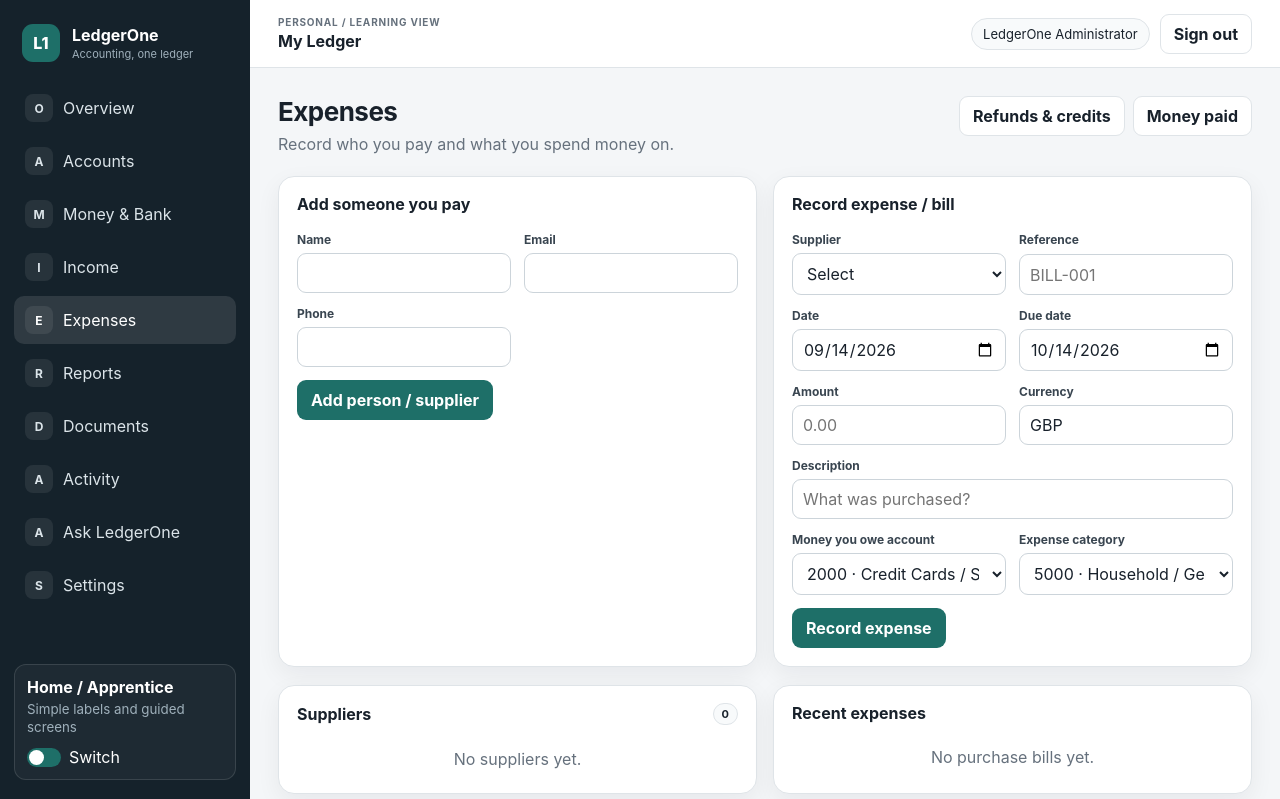
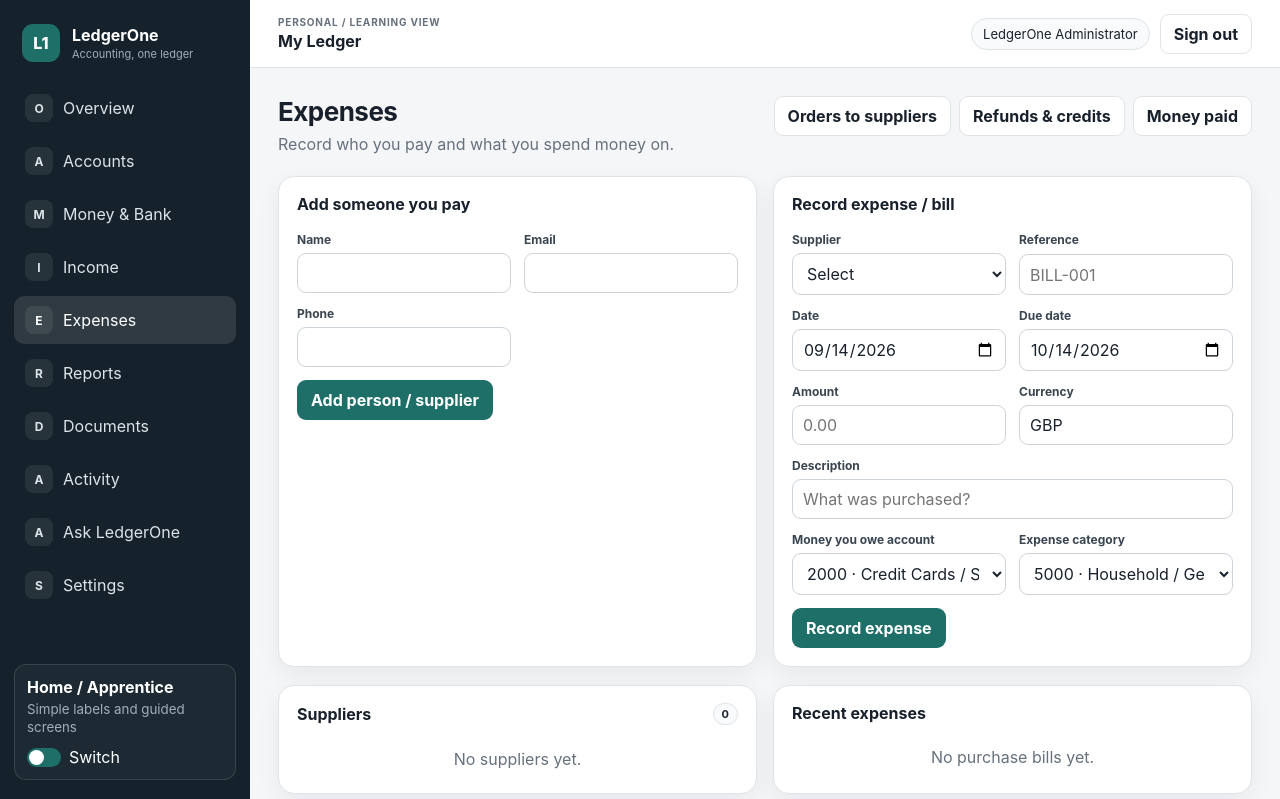
Before and after one commit to zageabb/LedgerOne, a Flask app: page /purchases/ in a window 1280 px wide. Shown: the top 799 px of the page. Run offline with Flask 3, Linux system fonts and the light colour scheme; a user stored in the database is signed in.

Commit message:
Link purchase orders from Purchases

```diff
--- a/ledgerone/templates/purchases/index.html
+++ b/ledgerone/templates/purchases/index.html
@@ -3,7 +3,7 @@
 {% block content %}
 <div class="page-head">
   <div><h1>{{ 'Expenses' if ui_mode == 'home' else 'Purchases & payables' }}</h1><p>{{ 'Record who you pay and what you spend money on.' if ui_mode == 'home' else 'Maintain suppliers and post purchase bills to payables, expense and VAT control accounts.' }}</p></div>
-  <div class="actions"><a class="button button-secondary" href="{{ url_for('purchase_credits.index') }}">{{ 'Refunds & credits' if ui_mode == 'home' else 'Credit notes' }}</a><a class="button button-secondary" href="{{ url_for('purchases.payments') }}">{{ 'Money paid' if ui_mode == 'home' else 'Supplier payments' }}</a></div>
+  <div class="actions"><a class="button button-secondary" href="{{ url_for('purchase_orders.index') }}">{{ 'Orders to suppliers' if ui_mode == 'home' else 'Purchase orders' }}</a><a class="button button-secondary" href="{{ url_for('purchase_credits.index') }}">{{ 'Refunds & credits' if ui_mode == 'home' else 'Credit notes' }}</a><a class="button button-secondary" href="{{ url_for('purchases.payments') }}">{{ 'Money paid' if ui_mode == 'home' else 'Supplier payments' }}</a></div>
 </div>
 <div class="grid grid-2">
   <div class="card"><div class="card-head"><h2>{{ 'Add someone you pay' if ui_mode == 'home' else 'Create supplier' }}</h2></div><div class="card-body"><form method="post" class="form-grid"><input type="hidden" name="csrf_token" value="{{ csrf_token() }}"><input type="hidden" name="action" value="supplier"><div class="field"><label>Name</label><input name="name" required></div><div class="field"><label>Email</label><input type="email" name="email"></div><div class="field"><label>Phone</label><input name="phone"></div><div class="field-full"><button class="button" type="submit">{{ 'Add person / supplier' if ui_mode == 'home' else 'Create supplier' }}</button></div></form></div></div>
```
